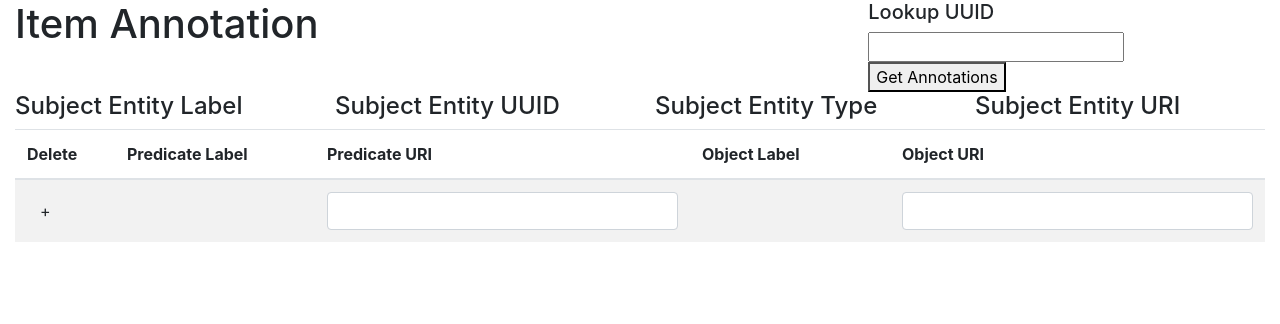
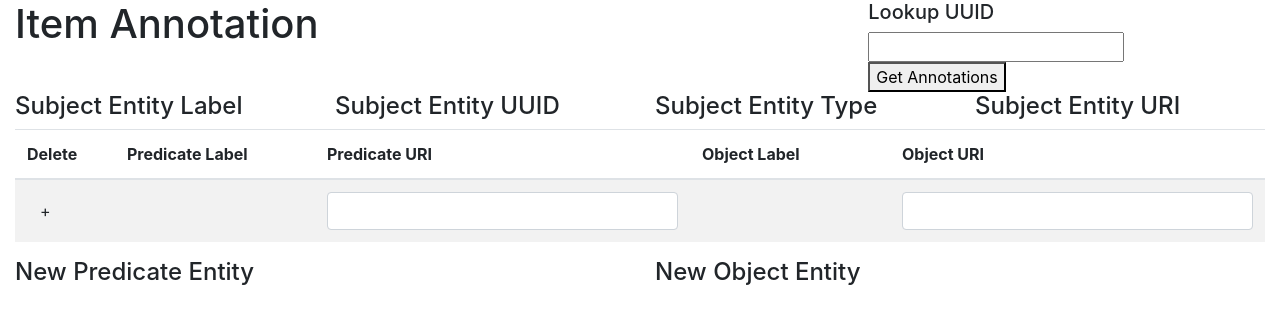
Before and after one commit to ekansa/open-context-v2, a PHP site: template application/views/scripts/editorial/annotations.phtml in a window 1280 px wide. Shown: the top 324 px of the page. Run offline with PHP 8.4, Linux system fonts and the light colour scheme; the template is opened without the code that fills it, so the values that code supplies are empty; some libraries are stand-ins or nearby versions.

Commit message:
Continued editorial

```diff
--- a/application/views/scripts/editorial/annotations.phtml
+++ b/application/views/scripts/editorial/annotations.phtml
@@ -124,9 +124,9 @@ else{
 										  <tr>
 												<td><button class="btn" type="submit">+</button></td>
 												<td id="add-pred-label"></td>
-												<td><input class="form-control" type="text" name="predicateURI" id="add-pred-uri"/></td>
+												<td><input onchange="javascript:getEntityByType('predicate');" class="form-control" type="text" name="predicateURI" id="add-pred-uri"/></td>
 												<td id="add-obj-label"></td>
-												<td><input class="form-control" type="text" name="objectURI" id="add-obj-uri"/></td>
+												<td><input onchange="javascript:getEntityByType('object');" class="form-control" type="text" name="objectURI" id="add-obj-uri"/></td>
 										  </tr>
 									  </form>
 									 </tbody>
@@ -134,6 +134,16 @@ else{
 						  </div>
 					 </div>
 				</div>
+				<div class="row">
+					 <div class="col-md-6">
+						  <h4>New Predicate Entity</h4>
+						  <div id="add-pred-entity"></div>
+					 </div>
+					 <div class="col-md-6">
+						  <h4>New Object Entity</h4>
+						  <div id="add-obj-entity"></div>
+					 </div>
+				</div>
 		  </div>
 	 </body>
 </html>
--- a/public/js/editorial/annotations.js
+++ b/public/js/editorial/annotations.js
@@ -36,8 +36,41 @@ function getAnnotationsDone(response){
 }
 
 
+var entityType;
+function getEntityByType(type){
+    entityType = type;
+    var uri = document.getElementById('add-obj-uri');
+    getEntity(uri);
+}
 
+//gets entities on a URI
+function getEntity(uri){
+    var rURI = "../edit/get-entity";
+    var myAjax = new Ajax.Request(rURI,
+        {   method: 'get',
+            parameters:
+                {uri: uri
+                },
+        onComplete: getEntityDone }
+    );
+}
 
+//displays results on checking on new media
+function getEntityDone(response){
+    var respData = JSON.parse(response.responseText);
+    var i = 0;
+    for (i=0; i< respData.length; i++){
+        var fileType = respData[i].filetype;
+        var actDomID = fileType + "-newStatus";
+        var actDom = document.getElementById(actDomID);
+        var bytes = respData[i].bytes;
+        var outputMessage = "<button class=\"btn btn-danger btn-mini\">Not Found!</button>";
+        if(bytes > 0){
+            var outputMessage = "<button class=\"btn btn-success btn-mini\">" + respData[i].human + "</button>";
+        }
+        actDom.innerHTML = outputMessage;
+    }
+}
 
 
 
```
Also changed, not shown: application/controllers/EditController.php (+23 -0 lines).
